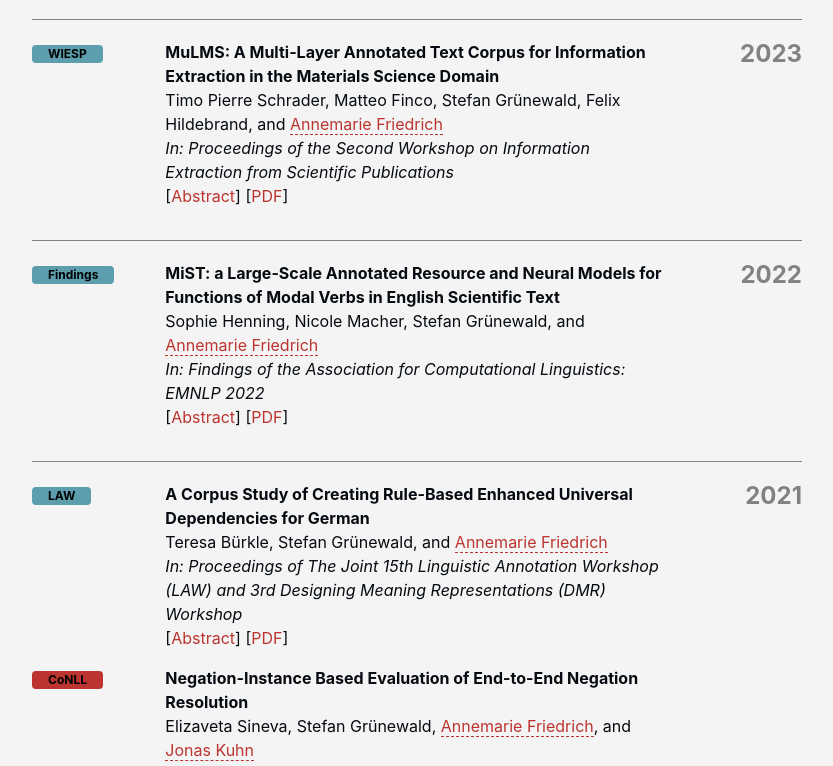
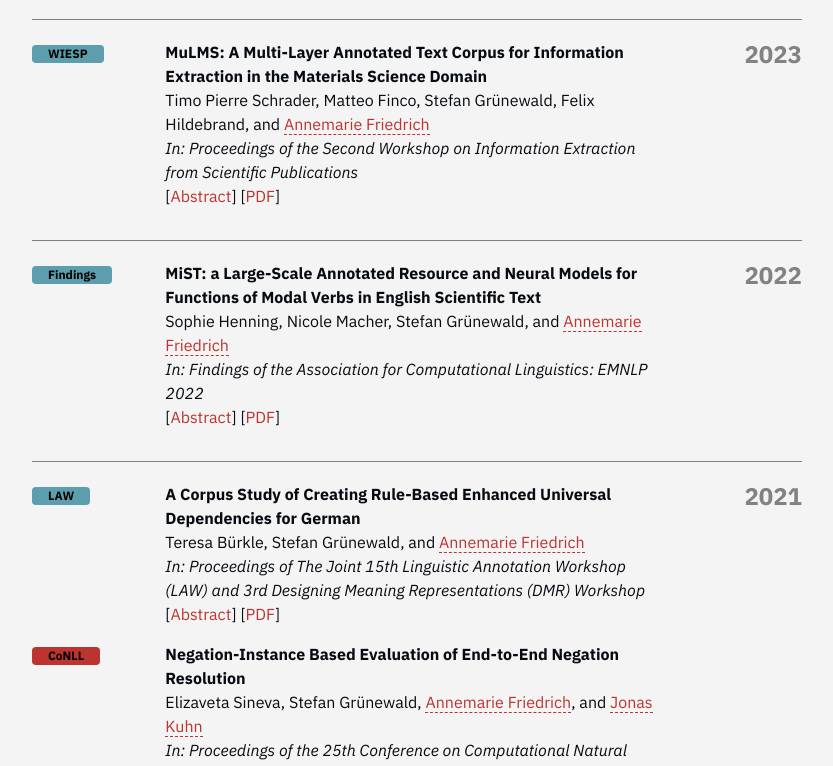
Before and after one commit to stgrue/stgrue.github.io, an Astro site: page /publications in a window 1280 px wide. Shown: the part 166-932 px from the top of the page, without its empty margins (223-1056 px from the left). Built offline with nearby package versions, Linux system fonts and the light colour scheme; Astro itself is replaced by a stand-in of ours.

Commit message:
Change main font to IBM Plex Sans

```diff
--- a/src/pages/publications.astro
+++ b/src/pages/publications.astro
@@ -49,6 +49,7 @@ const sortedYears = [...pubsByYear.keys()].sort((a, b) => b - a);
   <style>
     .publications {
       margin-top: 2rem;
+      margin-bottom: 40px;
     }
     .publications h2.year {
       color: #828282;
--- a/src/styles/global.css
+++ b/src/styles/global.css
@@ -1,6 +1,23 @@
 /*******************************************************************************
  * Global styles — reset, layout, typography, link colors, navbar, utilities
  ******************************************************************************/
+
+/* --- IBM Plex Sans (self-hosted variable font) --- */
+@font-face {
+  font-family: "IBM Plex Sans";
+  src: url("/assets/fonts/IBMPlexSans-VariableFont_wdth,wght.ttf") format("truetype");
+  font-weight: 100 700;
+  font-style: normal;
+  font-display: swap;
+}
+
+@font-face {
+  font-family: "IBM Plex Sans";
+  src: url("/assets/fonts/IBMPlexSans-Italic-VariableFont_wdth,wght.ttf") format("truetype");
+  font-weight: 100 700;
+  font-style: italic;
+  font-display: swap;
+}
 
 /* --- Minimal reset (replaces Bootstrap's reboot) --- */
 *, *::before, *::after {
@@ -20,7 +37,7 @@ body {
   margin: 0;
   display: flex;
   flex-direction: column;
-  font-family: -apple-system, BlinkMacSystemFont, "Segoe UI", Roboto, "Helvetica Neue", Arial, "Noto Sans", sans-serif;
+  font-family: "IBM Plex Sans", -apple-system, BlinkMacSystemFont, "Segoe UI", Roboto, "Helvetica Neue", Arial, sans-serif;
   font-size: 1rem;
   font-weight: 400;
   line-height: 1.5;
```
Also changed, not shown: public/assets/fonts/IBMPlexSans-Italic-VariableFont_wdth,wght.ttf (added), public/assets/fonts/IBMPlexSans-VariableFont_wdth,wght.ttf (added).
